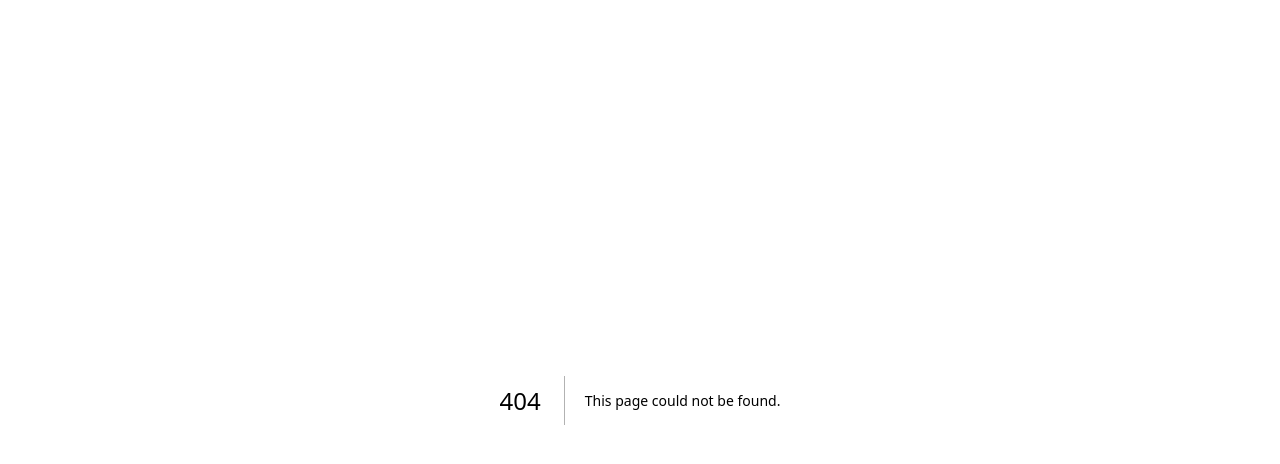
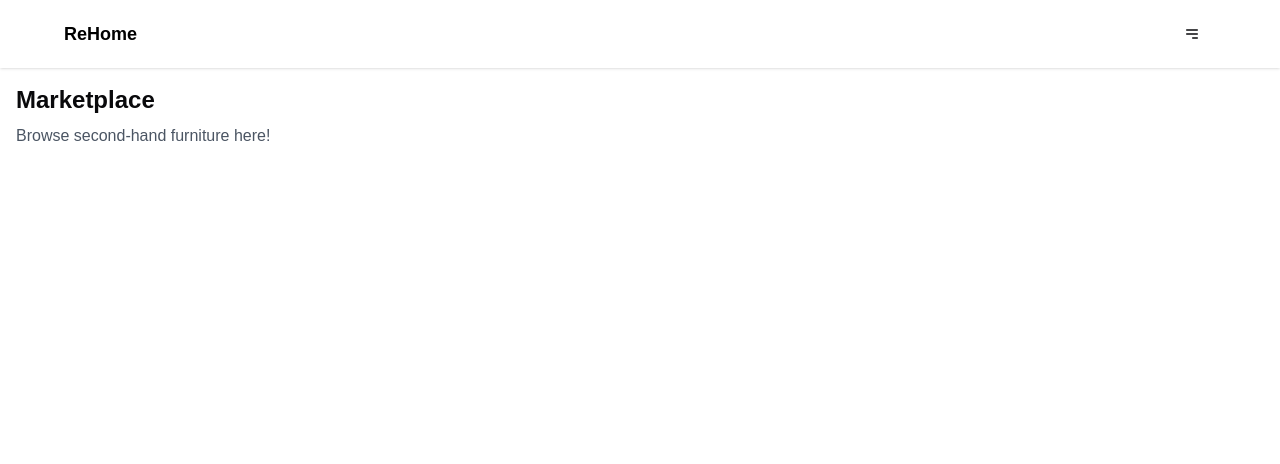
Before and after one commit to johnnychang25678/srid-rehome, a Next.js app: page /marketplace in a window 1280 px wide. Before the commit this address had no page. Shown: the top 464 px of the page. Built offline with nearby package versions, Linux system fonts and the light colour scheme.

Commit message:
use layout and add pages

```diff
--- a/app/layout.tsx
+++ b/app/layout.tsx
@@ -1,34 +1,11 @@
-import type { Metadata } from "next";
-import localFont from "next/font/local";
-import "./globals.css";
+import "./globals.css"; // Import Tailwind or global styles
+import Layout from "@/components/Layout";
 
-const geistSans = localFont({
-  src: "./fonts/GeistVF.woff",
-  variable: "--font-geist-sans",
-  weight: "100 900",
-});
-const geistMono = localFont({
-  src: "./fonts/GeistMonoVF.woff",
-  variable: "--font-geist-mono",
-  weight: "100 900",
-});
-
-export const metadata: Metadata = {
-  title: "Create Next App",
-  description: "Generated by create next app",
-};
-
-export default function RootLayout({
-  children,
-}: Readonly<{
-  children: React.ReactNode;
-}>) {
+export default function RootLayout({ children }: { children: React.ReactNode }) {
   return (
     <html lang="en">
-      <body
-        className={`${geistSans.variable} ${geistMono.variable} antialiased`}
-      >
-        {children}
+      <body>
+        <Layout>{children}</Layout>
       </body>
     </html>
   );
--- /dev/null
+++ b/app/marketplace/page.tsx
@@ -0,0 +1,8 @@
+export default function Marketplace() {
+    return (
+        <div>
+            <h1 className="text-2xl font-bold">Marketplace</h1>
+            <p className="mt-2 text-gray-600">Browse second-hand furniture here!</p>
+        </div>
+    );
+}
--- /dev/null
+++ b/app/my-listings/page.tsx
@@ -0,0 +1,8 @@
+export default function MyListings() {
+    return (
+        <div>
+            <h1 className="text-2xl font-bold">My Listings</h1>
+            <p className="mt-2 text-gray-600">xxx</p>
+        </div>
+    );
+}
--- /dev/null
+++ b/app/my-orders/page.tsx
@@ -0,0 +1,8 @@
+export default function MyOrders() {
+    return (
+        <div>
+            <h1 className="text-2xl font-bold">My Orders</h1>
+            <p className="mt-2 text-gray-600">xxx</p>
+        </div>
+    );
+}
--- a/app/page.tsx
+++ b/app/page.tsx
@@ -1,40 +1,5 @@
-import {
-  DropdownMenu,
-  DropdownMenuTrigger,
-  DropdownMenuContent,
-  DropdownMenuItem,
-} from "@/components/ui/dropdown-menu";
-import { Button } from "@/components/ui/button";
-
 export default function Home() {
   return (
-    <header className="flex justify-between p-4 bg-white shadow">
-      <h1 className="text-lg font-bold">My App</h1>
-      <DropdownMenu>
-        <DropdownMenuTrigger asChild>
-          <Button variant="ghost">
-            <svg
-              xmlns="http://www.w3.org/2000/svg"
-              className="h-6 w-6"
-              fill="none"
-              viewBox="0 0 24 24"
-              stroke="currentColor"
-            >
-              <path
-                strokeLinecap="round"
-                strokeLinejoin="round"
-                strokeWidth={2}
-                d="M4 6h16M4 12h16m-7 6h7"
-              />
-            </svg>
-          </Button>
-        </DropdownMenuTrigger>
-        <DropdownMenuContent>
-          <DropdownMenuItem>Home</DropdownMenuItem>
-          <DropdownMenuItem>About</DropdownMenuItem>
-          <DropdownMenuItem>Contact</DropdownMenuItem>
-        </DropdownMenuContent>
-      </DropdownMenu>
-    </header>
+    <h1>Home</h1>
   );
 }
--- /dev/null
+++ b/app/profile/page.tsx
@@ -0,0 +1,8 @@
+export default function Profile() {
+    return (
+        <div>
+            <h1 className="text-2xl font-bold">Profile</h1>
+            <p className="mt-2 text-gray-600">xxx</p>
+        </div>
+    );
+}
--- /dev/null
+++ b/app/sell-items/page.tsx
@@ -0,0 +1,8 @@
+export default function SellItems() {
+    return (
+        <div>
+            <h1 className="text-2xl font-bold">Sell Items</h1>
+            <p className="mt-2 text-gray-600">xxx</p>
+        </div>
+    );
+}
--- /dev/null
+++ b/components/layout.tsx
@@ -0,0 +1,114 @@
+import React from "react";
+import {
+    DropdownMenu,
+    DropdownMenuTrigger,
+    DropdownMenuContent,
+    DropdownMenuItem,
+} from "@/components/ui/dropdown-menu";
+import { Button } from "@/components/ui/button";
+import { ShoppingCart, LineChart, User, Package, Star } from "lucide-react";
+import Link from "next/link";
+
+export default function Layout({ children }: { children: React.ReactNode }) {
+    return (
+        <div className="min-h-screen flex flex-col">
+            {/* Navbar */}
+            <header className="bg-white shadow p-4">
+                <div className="flex justify-between items-center max-w-6xl mx-auto">
+                    <Link href="/" className="text-black text-lg font-bold hover:underline focus:outline-none">
+                        ReHome
+                    </Link>
+
+                    {/* Hamburger Menu */}
+                    <DropdownMenu>
+                        <DropdownMenuTrigger asChild>
+                            <Button variant="ghost">
+                                {/* Hamburger Icon */}
+                                <svg
+                                    xmlns="http://www.w3.org/2000/svg"
+                                    className="h-6 w-6"
+                                    fill="none"
+                                    viewBox="0 0 24 24"
+                                    stroke="currentColor"
+                                >
+                                    <path
+                                        strokeLinecap="round"
+                                        strokeLinejoin="round"
+                                        strokeWidth={2}
+                                        d="M4 6h16M4 12h16m-7 6h7"
+                                    />
+                                </svg>
+                            </Button>
+                        </DropdownMenuTrigger>
+                        <DropdownMenuContent className="w-64 p-2">
+                            <DropdownMenuItem asChild>
+                                <Link href="/marketplace">
+                                    <div className="flex items-center space-x-3">
+                                        <ShoppingCart className="h-5 w-5 text-gray-700" />
+                                        <div>
+                                            <p className="text-sm font-medium text-gray-900">Marketplace</p>
+                                            <p className="text-sm text-gray-600">Buy furnitures</p>
+                                        </div>
+                                    </div>
+                                </Link>
+                            </DropdownMenuItem>
+                            <DropdownMenuItem asChild>
+                                <Link href="/sell-items">
+                                    <div className="flex items-center space-x-3">
+                                        <LineChart className="h-5 w-5 text-gray-700" />
+                                        <div>
+                                            <p className="text-sm font-medium text-gray-900">Sell used items</p>
+                                            <p className="text-sm text-gray-600">
+                                                List your second hand items here
+                                            </p>
+                                        </div>
+                                    </div>
+                                </Link>
+                            </DropdownMenuItem>
+                            <hr className="my-2" />
+                            <DropdownMenuItem asChild>
+                                <Link href="/profile">
+                                    <div className="flex items-center space-x-3">
+                                        <User className="h-5 w-5 text-gray-700" />
+                                        <div>
+                                            <p className="text-sm font-medium text-gray-900">My Profile</p>
+                                            <p className="text-sm text-gray-600">
+                                                Manage your profile & verify your student identity
+                                            </p>
+                                        </div>
+                                    </div>
+                                </Link>
+                            </DropdownMenuItem>
+                            <DropdownMenuItem asChild>
+                                <Link href="/my-orders">
+                                    <div className="flex items-center space-x-3">
+                                        <Package className="h-5 w-5 text-gray-700" />
+                                        <div>
+                                            <p className="text-sm font-medium text-gray-900">My Order</p>
+                                            <p className="text-sm text-gray-600">Check your orders</p>
+                                        </div>
+                                    </div>
+                                </Link>
+                            </DropdownMenuItem>
+                            <DropdownMenuItem asChild>
+                                <Link href="/my-listings">
+                                    <div className="flex items-center space-x-3">
+                                        <Star className="h-5 w-5 text-gray-700" />
+                                        <div>
+                                            <p className="text-sm font-medium text-gray-900">My Listing</p>
+                                            <p className="text-sm text-gray-600">Check your listing</p>
+                                        </div>
+                                    </div>
+                                </Link>
+                            </DropdownMenuItem>
+                        </DropdownMenuContent>
+                    </DropdownMenu>
+
+                </div>
+            </header>
+
+            {/* Main Content */}
+            <main className="flex-grow p-4">{children}</main>
+        </div>
+    );
+}
```
